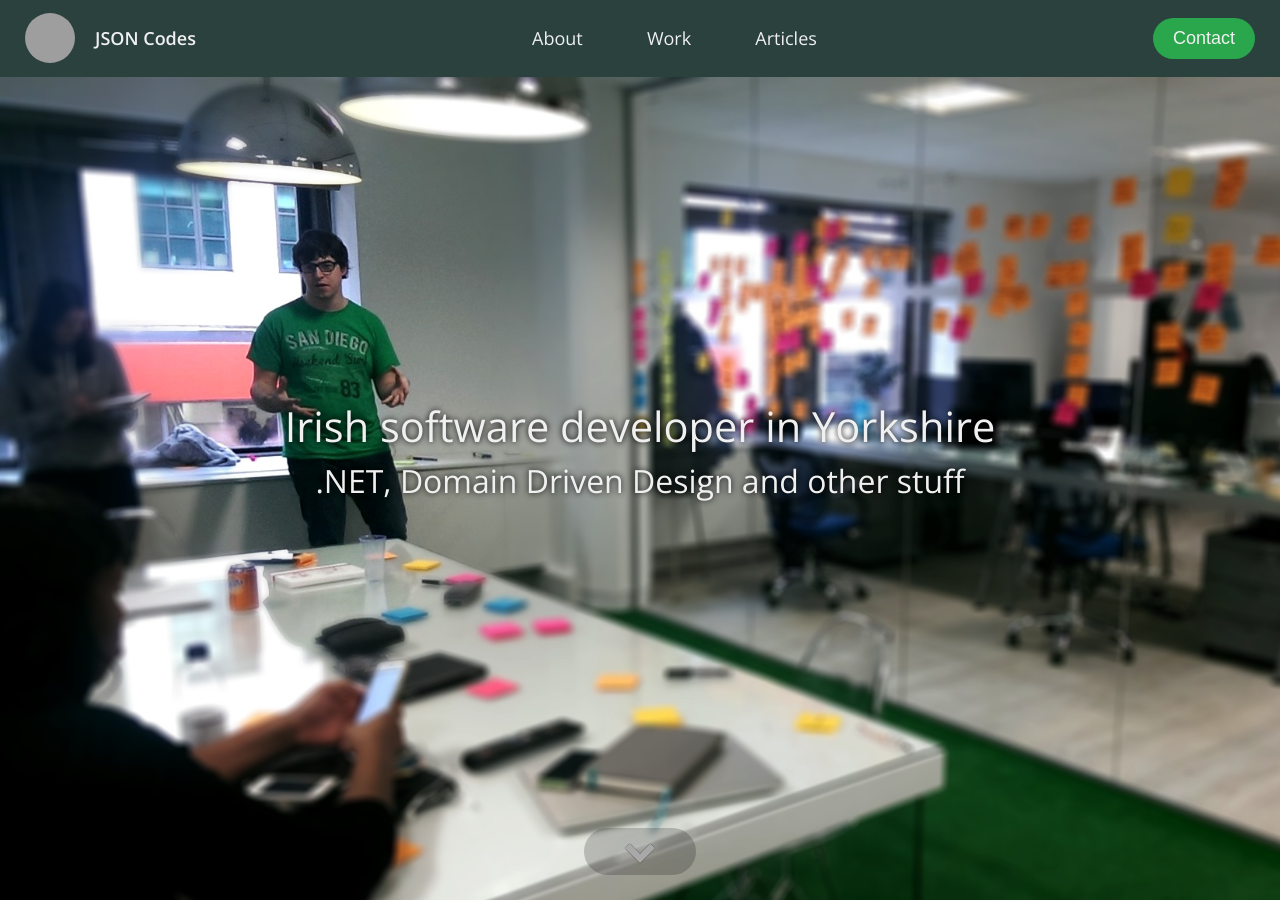
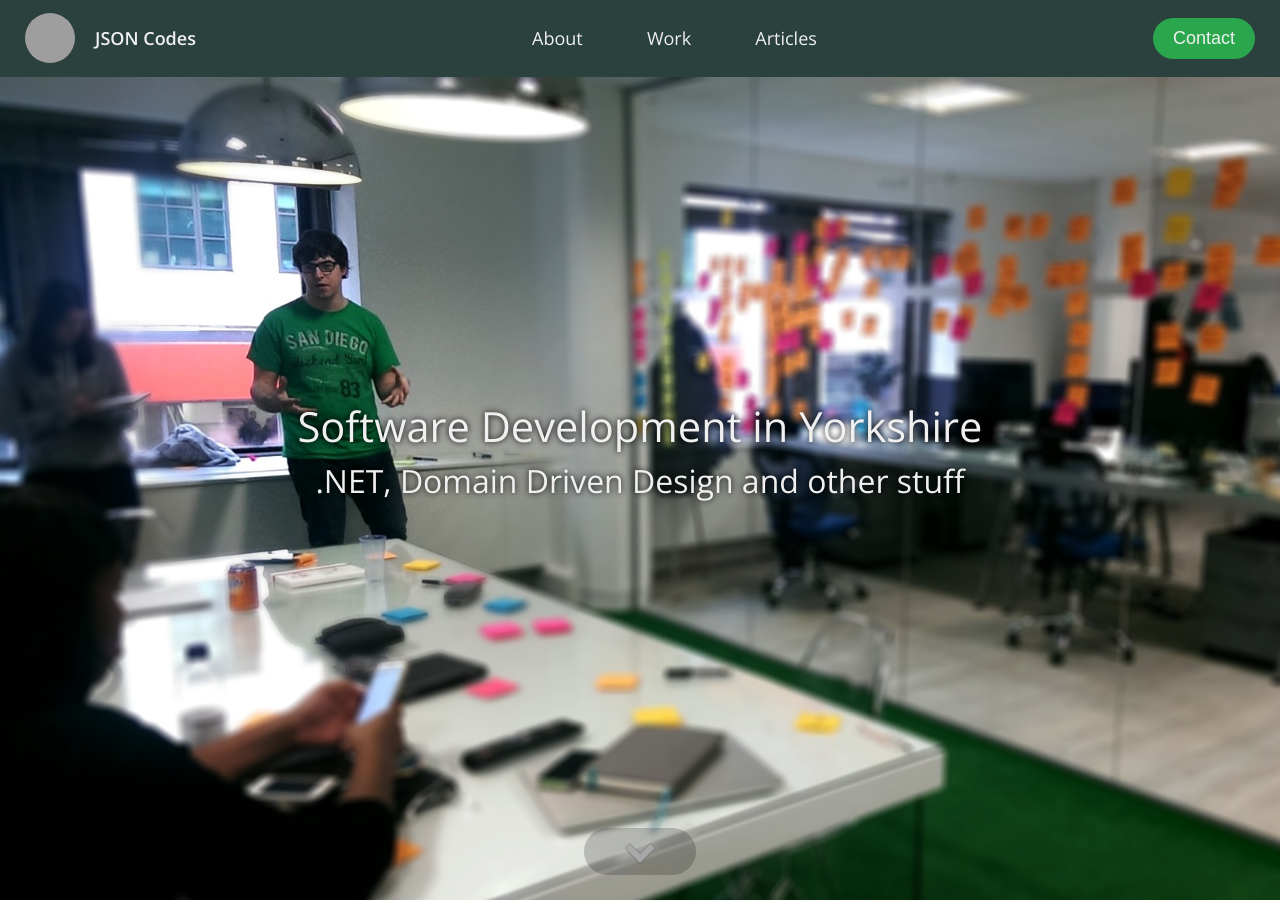
Before and after one commit to jsoncodes/jsoncodes.github.io, a Jekyll site: the page built from index.html, in a window 1280 px wide and 900 px high. Built offline with Jekyll 4.4.1, drawn with Linux system fonts in a browser that asks for light colours; nearby versions of some CDN libraries; grey boxes are pictures that could not be loaded.

Commit message:
Updating tag line

```diff
--- a/_config.yml
+++ b/_config.yml
@@ -3,7 +3,7 @@
 title: JSON Codes
 email: contact@json.codes
 description: >
-  Irish software developer in Yorkshire.  Amateur Domain Driven Designer.
+  Software Development in Yorkshire.  .NET, Domain Driven Design and other stuff.
 baseurl: "" # the subpath of your site, e.g. /blog/
 url: "https://json.codes" # the base hostname & protocol for your site
 twitter_username: jmitch18
--- a/index.html
+++ b/index.html
@@ -4,7 +4,7 @@ layout: main
 
 <header class="cover">
   <div class="container">
-    <h2>Irish software developer in Yorkshire</h2>
+    <h2>Software Development in Yorkshire</h2>
     <h3>.NET, Domain Driven Design and other stuff</h3>
   </div>
 
```
